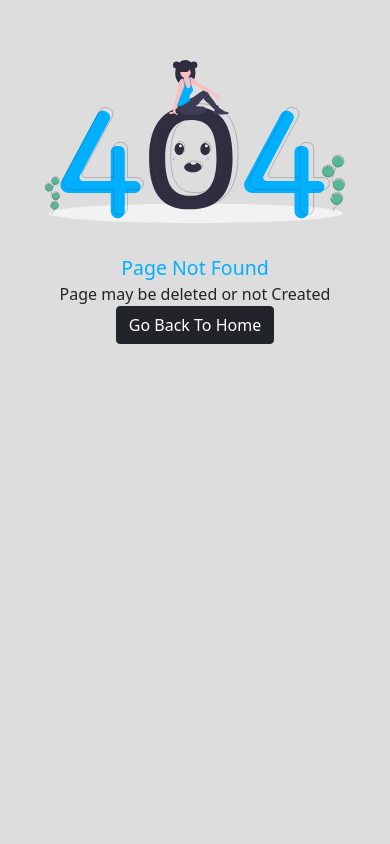
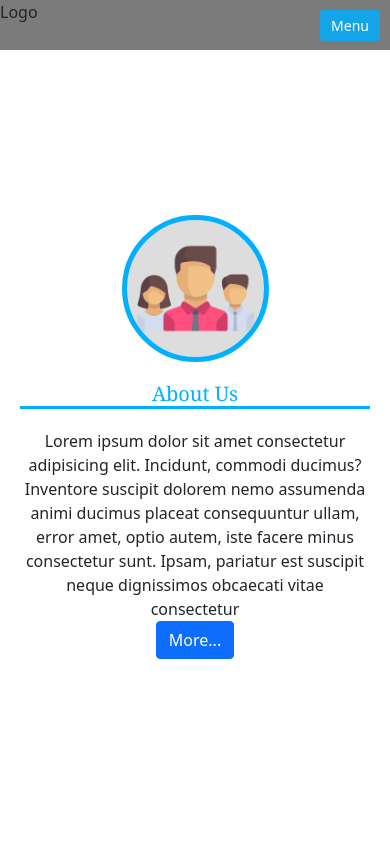
Before and after one commit to jovick-coder/React-Lascarh-Ads, a React (Create React App) app: page /about-us in a window 390 px wide. Before the commit this address led to /error. Shown: the top 844 px of the page. Built offline with nearby package versions, Linux system fonts and the light colour scheme; a web font is replaced by a local one.

Commit message:
redesigned the about component for mobile responsivness

```diff
--- a/src/App.js
+++ b/src/App.js
@@ -1,14 +1,25 @@
 import React from 'react';
 import { Route, Redirect, Switch } from 'react-router-dom'
+// import { SideNav } from './components/nav_bar/nav_bar.component';
+import AboutPage from './pages/about_page/about_page.component';
+import DashBord from './pages/dashbord_page/dashbord_page.component';
 import ErrorPage from './pages/error_page/error_page.component';
 import HomePage from './pages/home_page/home_page.component';
+import LoginPage, { ForgotPassword, SignInPage } from './pages/login_page/login_page.component';
+import ProfilePage from './pages/profile_page/profile_page.component';
 
 const App = () => {
     return (
         <>
             <Switch>
+                <Route path="/dashbord/profile" exact component={ProfilePage} />
+                <Route path="/dashbord" exact component={DashBord} />
+                <Route path="/forgot-password" exact component={ForgotPassword} />
+                <Route path="/sign-in" exact component={SignInPage} />
+                <Route path="/login" exact component={LoginPage} />
+                <Route path="/about-us" exact component={AboutPage} />
+                <Route path="/error" component={ErrorPage} />
                 <Route path="/" exact component={HomePage} />
-                <Route path="/error" component={ErrorPage} />
                 <Redirect to='/error' />
             </Switch>
 
--- /dev/null
+++ b/src/pages/about_page/about_page.component.jsx
@@ -0,0 +1,42 @@
+import React from 'react'
+import { Link } from 'react-router-dom'
+import Footer from '../../components/footer/footer.component'
+import NavBar from '../../components/nav_bar/nav_bar.component'
+import './about_page.style.css'
+
+const AboutPage = () => (
+  <>
+    <section id="AboutPage">
+      <div className="nav">
+        <NavBar />
+      </div>
+      <div className="about-div">
+        <div className="flexbox">
+          <div className="item">
+            <div className="img-div">
+              {' '}
+              <img src="./img/team.png" alt="" srcSet="" />
+            </div>
+          </div>
+          <div className="item about-text">
+            <div>
+              <h1>About Us</h1>
+              Lorem ipsum dolor sit amet consectetur adipisicing elit. Incidunt,
+              commodi ducimus? Inventore suscipit dolorem nemo assumenda animi
+              ducimus placeat consequuntur ullam, error amet, optio autem, iste
+              facere minus consectetur sunt. Ipsam, pariatur est suscipit neque
+              dignissimos obcaecati vitae consectetur
+              <br />
+              <Link to="about-us">
+                <button className="btn btn-primary">More...</button>
+              </Link>
+            </div>
+          </div>
+        </div>
+      </div>
+      <Footer />
+    </section>
+  </>
+)
+
+export default AboutPage
--- /dev/null
+++ b/src/pages/about_page/about_page.style.css
@@ -0,0 +1,87 @@
+@media (min-width: 426px) {
+  #AboutPage .about-div {
+    padding: 30px;
+  }
+}
+#AboutPage .nav {
+  position: absolute;
+  z-index: 200000px;
+  width: 100%;
+  position: fixed;
+}
+#AboutPage .about-div {
+  /* margin-top: 70px; */
+  /* padding-top: 80px; */
+  height: 100vh;
+  width: 100%;
+  /* padding: 30px; */
+  /* max-width: 500px; */
+  /* overflow: hidden; */
+  display: flex;
+  align-items: center;
+  /* border: solid; */
+}
+#AboutPage .about-div .flexbox {
+  display: flex;
+  justify-content: space-around;
+  /* padding: 30px; */
+  text-align: center;
+}
+#AboutPage .about-div .flexbox .item {
+  display: flex;
+  align-items: center;
+  /* flex-direction: column; */
+}
+#AboutPage .about-div .flexbox .about-text {
+  padding: 20px;
+  text-align: center;
+  width: 60vw;
+  /* border: solid 2px red; */
+}
+#AboutPage .about-div .flexbox .item img {
+  width: 30vw;
+}
+#AboutPage .about-div .flexbox .item h1 {
+  color: #00b0ff;
+  font-size: calc(5px + 3vw);
+  font-family: Georgia, 'Times New Roman', Times, serif;
+  border-bottom: #00b0ff solid;
+  margin-bottom: 20px;
+}
+
+@media (min-width: 0px) and (max-width: 425px) {
+  /* #AboutPage .about-div {
+  } */
+  #AboutPage .about-div .flexbox {
+    display: block;
+    flex-direction: column;
+    padding-top: 50px;
+    /* margin: auto; */
+    /* justify-content: space-around; */
+  }
+  #AboutPage .about-div .flexbox .item {
+    width: 100vw;
+    /* border: solid; */
+    text-align: center;
+  }
+  #AboutPage .about-div .flexbox .item .img-div {
+    border: #00b0ff 5px solid;
+    margin: auto;
+    padding: 10px;
+    border-radius: 50%;
+    background-color: #ddd;
+    overflow: hidden;
+  }
+  #AboutPage .about-div .flexbox .item img {
+    width: 30vw;
+  }
+  #AboutPage .about-div .flexbox .about-text {
+    /* padding: 20px; */
+    /* text-align: center; */
+    width: 100%;
+    /* border: solid 2px red; */
+  }
+  #AboutPage .about-div .flexbox .about-text h1 {
+    font-size: 20px;
+  }
+}
```
